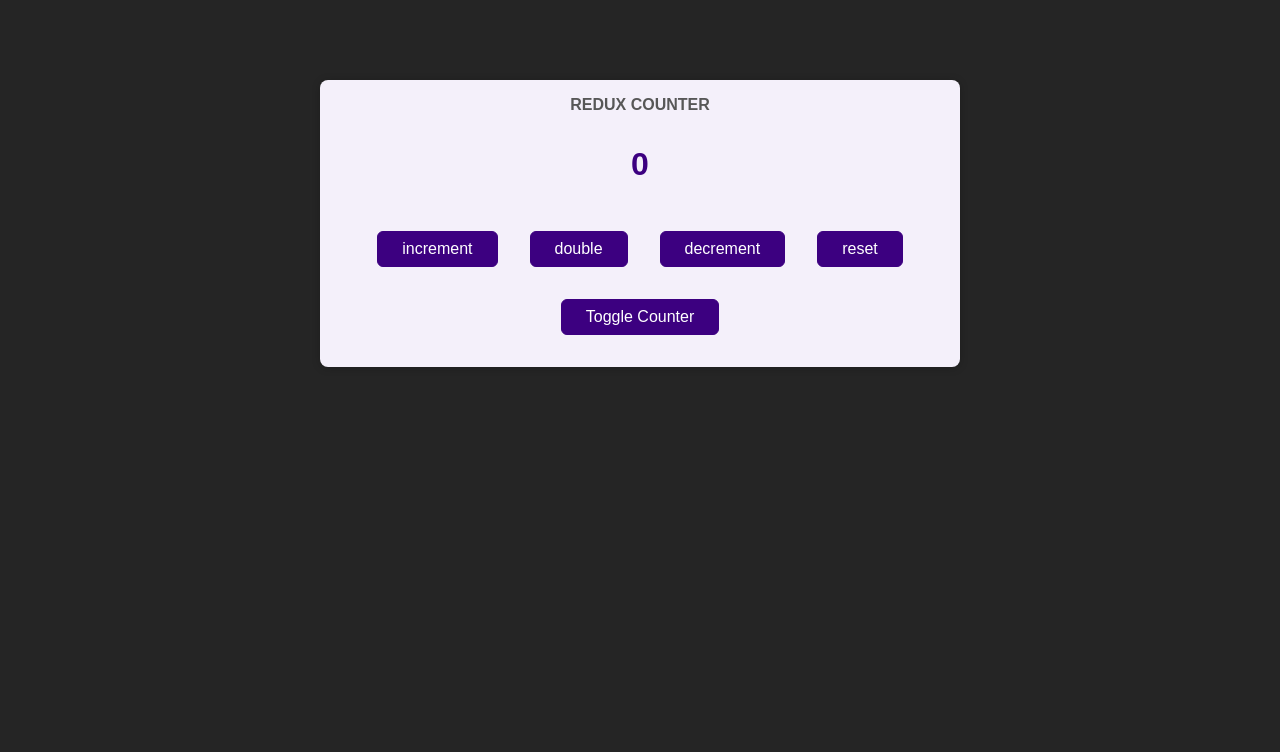
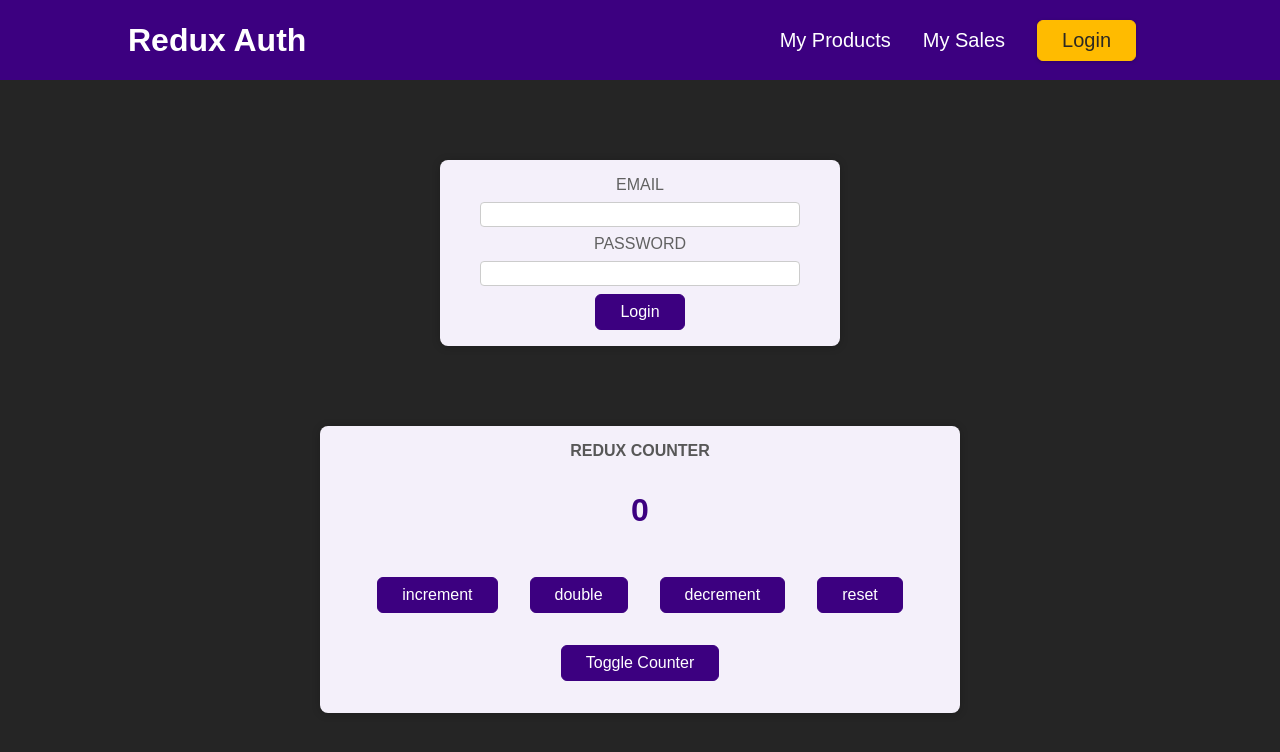
Before and after one commit to caseytite/react-udemy-course, a React (Create React App) app in the folder learnRedux/reactRedux/: page / in a window 1280 px wide. Shown: the top 752 px of the page. Built offline with nearby package versions, Linux system fonts and the light colour scheme.

Commit message:
use redux for login credentials app wide

```diff
--- a/learnRedux/reactRedux/src/App.js
+++ b/learnRedux/reactRedux/src/App.js
@@ -1,8 +1,21 @@
 import React from "react";
 import Counter from "./components/Counter";
+import Header from "./components/Header";
+import Auth from "./components/Auth";
+import UserProfile from "./components/UserProfile";
+import { useSelector } from "react-redux";
 
 function App() {
-  return <Counter />;
+  const auth = useSelector((state) => state.auth.isAuthenticated);
+
+  return (
+    <>
+      <Header />
+      {!auth && <Auth />}
+      {auth && <UserProfile />}
+      <Counter />
+    </>
+  );
 }
 
 export default App;
--- a/learnRedux/reactRedux/src/components/Auth.js
+++ b/learnRedux/reactRedux/src/components/Auth.js
@@ -1,19 +1,50 @@
-import classes from './Auth.module.css';
+import { useState } from "react";
+import classes from "./Auth.module.css";
+import { authActions } from "../store/index";
+import { useDispatch } from "react-redux";
 
 const Auth = () => {
+  const dispatch = useDispatch();
+  // const auth = useSelector((state) => state.auth.isAuthenticated);
+
+  const handleAuthenticate = (e, credentials) => {
+    e.preventDefault();
+    dispatch(authActions.login(credentials));
+  };
+  const [state, setState] = useState({ email: "", password: "" });
   return (
     <main className={classes.auth}>
       <section>
-        <form>
+        <form onSubmit={(e) => handleAuthenticate(e, state)}>
           <div className={classes.control}>
-            <label htmlFor='email'>Email</label>
-            <input type='email' id='email' />
+            <label htmlFor="email">Email</label>
+            <input
+              value={state.email}
+              onChange={(e) => {
+                setState((prev) => ({
+                  ...prev,
+                  email: e.target.value,
+                }));
+              }}
+              type="email"
+              id="email"
+            />
           </div>
           <div className={classes.control}>
-            <label htmlFor='password'>Password</label>
-            <input type='password' id='password' />
+            <label htmlFor="password">Password</label>
+            <input
+              value={state.password}
+              onChange={(e) => {
+                setState((prev) => ({
+                  ...prev,
+                  password: e.target.value,
+                }));
+              }}
+              type="password"
+              id="password"
+            />
           </div>
-          <button>Login</button>
+          <button type="submit">Login</button>
         </form>
       </section>
     </main>
--- a/learnRedux/reactRedux/src/components/Header.js
+++ b/learnRedux/reactRedux/src/components/Header.js
@@ -1,19 +1,27 @@
-import classes from './Header.module.css';
+import classes from "./Header.module.css";
+import { authActions } from "../store/index";
+import { useSelector, useDispatch } from "react-redux";
 
 const Header = () => {
+  const dispatch = useDispatch();
+  const auth = useSelector((state) => state.auth.isAuthenticated);
+  const handleLogout = () => {
+    dispatch(authActions.logout());
+  };
   return (
     <header className={classes.header}>
       <h1>Redux Auth</h1>
       <nav>
         <ul>
           <li>
-            <a href='/'>My Products</a>
+            <a href="/">My Products</a>
           </li>
           <li>
-            <a href='/'>My Sales</a>
+            <a href="/">My Sales</a>
           </li>
           <li>
-            <button>Logout</button>
+            {auth && <button onClick={handleLogout}>Logout</button>}
+            {!auth && <button onClick={handleLogout}>Login</button>}
           </li>
         </ul>
       </nav>
--- a/learnRedux/reactRedux/src/store/index.js
+++ b/learnRedux/reactRedux/src/store/index.js
@@ -1,10 +1,10 @@
 import { createSlice, configureStore } from "@reduxjs/toolkit";
 
-const initialState = { counter: 0, toggle: true };
+const initialCounterState = { counter: 0, toggle: true };
 
 const counterSlice = createSlice({
   name: "counter",
-  initialState,
+  initialState: initialCounterState,
   reducers: {
     increment(state) {
       state.counter++;
@@ -24,9 +24,30 @@ const counterSlice = createSlice({
   },
 });
 
+const initialAuthState = { isAuthenticated: false };
+
+const authSlice = createSlice({
+  name: "authentication",
+  initialState: initialAuthState,
+  reducers: {
+    login(state, action) {
+      if (
+        action.payload.email === "casey@email.com" &&
+        action.payload.password === "123"
+      ) {
+        state.isAuthenticated = true;
+      }
+    },
+    logout(state) {
+      state.isAuthenticated = false;
+    },
+  },
+});
+
 const store = configureStore({
-  reducer: { counter: counterSlice.reducer },
+  reducer: { counter: counterSlice.reducer, auth: authSlice.reducer },
 });
 
 export const counterActions = counterSlice.actions;
+export const authActions = authSlice.actions;
 export default store;
```
